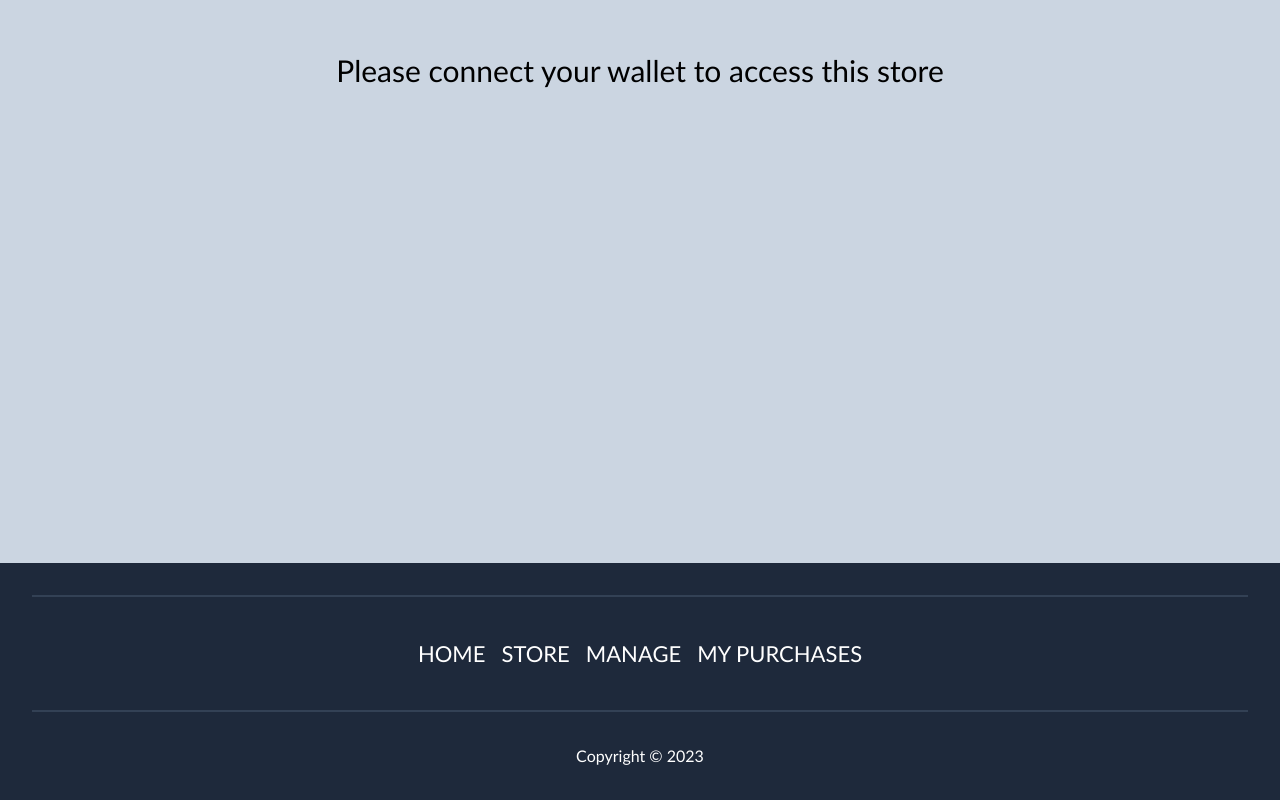
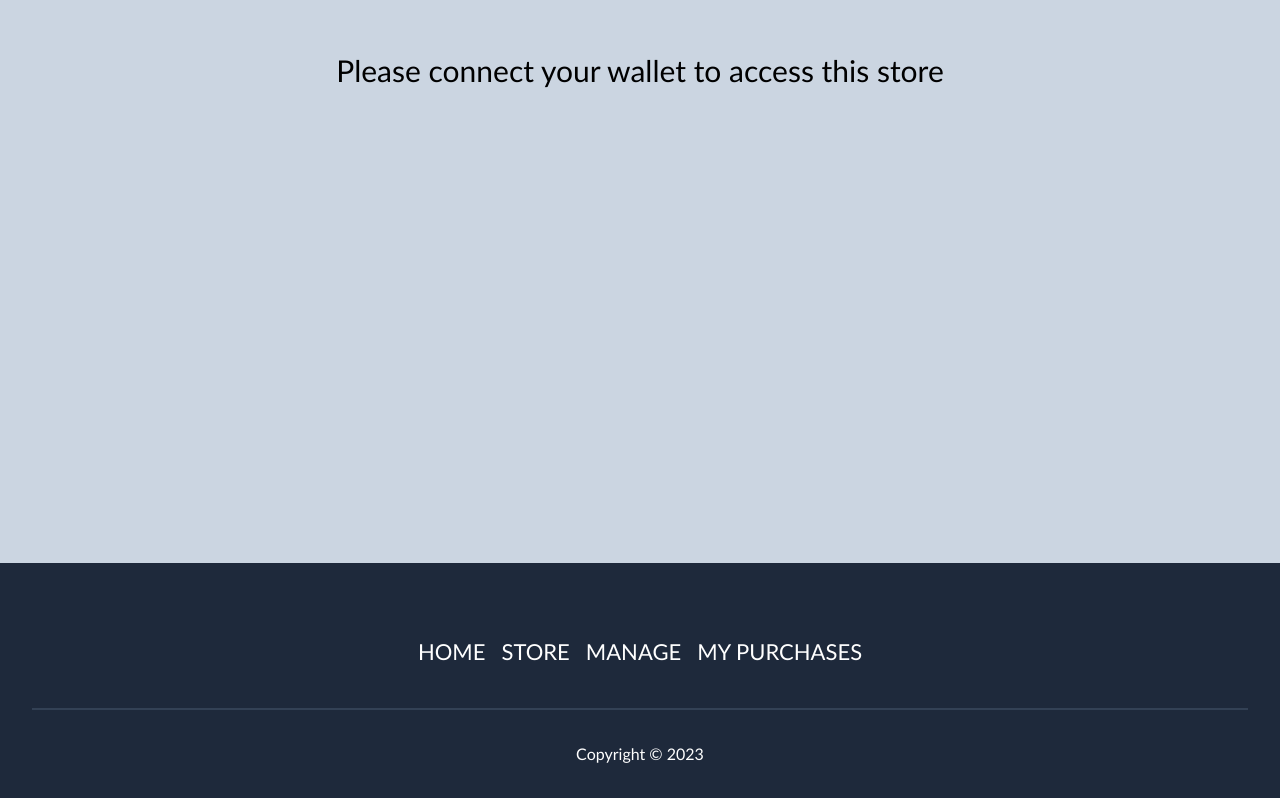
Before and after one commit to danurrizad/web-nft-marketplace, a React (Create React App) app: page / in a window 1280 px wide. Shown: the part 1139-1939 px from the top of the page. Built offline with nearby package versions, Linux system fonts and the light colour scheme.

Commit message:
remove top border

```diff
--- a/src/frontend/components/Footer.jsx
+++ b/src/frontend/components/Footer.jsx
@@ -8,7 +8,7 @@ const Footer = () => {
 
       </div>
       <div>
-          <ul className='text-white items-center justify-center text-[13px] 2xl:text-[22px] xl:text-[22px] lg:text-[22px] md:text-[18px] sm:text-[15px] py-10 flex gap-4 border-t-2  border-slate-700'>
+          <ul className='text-white items-center justify-center text-[13px] 2xl:text-[22px] xl:text-[22px] lg:text-[22px] md:text-[18px] sm:text-[15px] py-10 flex gap-4 '>
               <Link to="/" className='hover:text-slate-300 '>HOME</Link>
               <Link to="/" className='hover:text-slate-300'>STORE</Link>
               <Link to="/manage" className='hover:text-slate-300'>MANAGE</Link>
```
